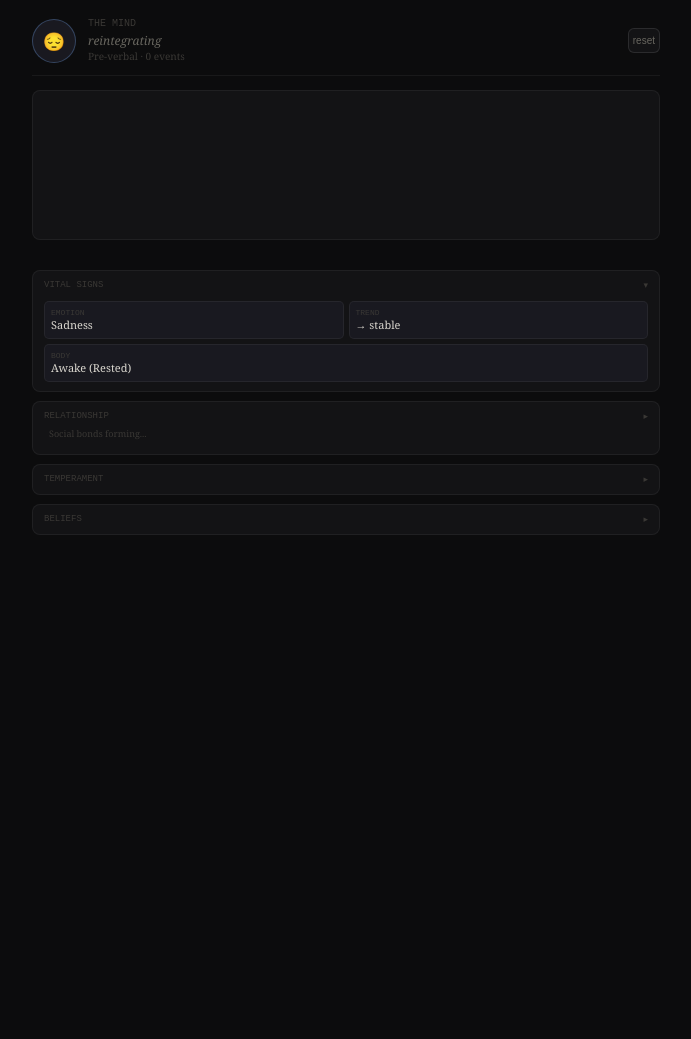
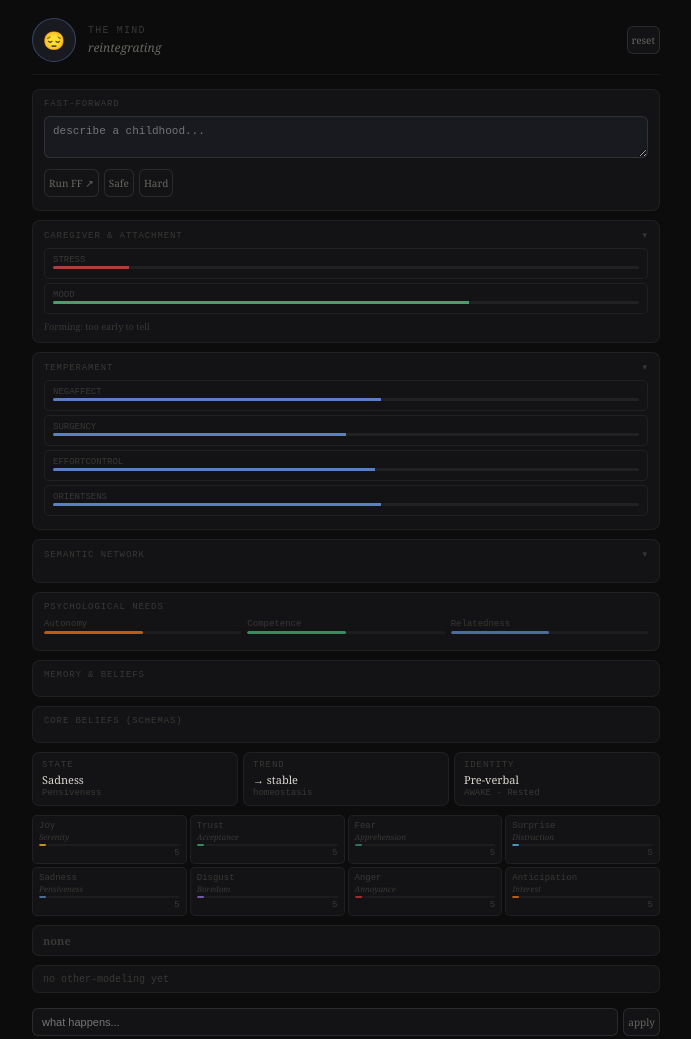
Before and after one commit to KalelTonatiuh/mind-app, a website: page public/index.html in a window 1280 px wide. Shown: the top 1039 px of the page, without its empty margins (294-985 px from the left). Before the commit the page ends 800 px from the top, so only its background shows below. Drawn offline with Linux system fonts and the light colour scheme.

Commit message:
Full dashboard restoration and body logic integration

```diff
--- a/public/index.html
+++ b/public/index.html
@@ -13,30 +13,55 @@
   --f:'Georgia',serif; --m:'Courier New',monospace;
 }
 body { background:var(--bg); color:var(--t); font-family:var(--f); min-height:100vh; padding:18px 16px 60px; max-width:660px; margin:0 auto; }
-
 .header { display:flex; align-items:center; gap:12px; margin-bottom:14px; padding-bottom:12px; border-bottom:0.5px solid var(--b); }
-.avatar { width:44px;height:44px;border-radius:50%;border:1.5px solid var(--b2);background:var(--bg3);display:flex;align-items:center;justify-content:center;font-size:18px; }
-.mind-label { font-size:10px;color:var(--t3);text-transform:uppercase;font-family:var(--m); }
+.avatar { width:44px;height:44px;border-radius:50%;display:flex;align-items:center;justify-content:center;font-size:18px;border:1.5px solid var(--b2);background:var(--bg3);transition:0.5s; flex-shrink:0; }
+.mind-label { font-size:10px;color:var(--t3);letter-spacing:.12em;text-transform:uppercase;font-family:var(--m); }
 .mind-status { font-size:12px;color:var(--t2);font-style:italic;margin-top:3px; }
-
 .panel { border-radius:8px;border:0.5px solid var(--b);background:var(--bg2);padding:9px 11px;margin-bottom:9px; }
-.panel-title { font-size:9px;color:var(--t3);font-family:var(--m);text-transform:uppercase;display:flex;justify-content:space-between;cursor:pointer; }
-
-.grid-2 { display:grid; grid-template-columns: 1fr 1fr; gap:5px; margin-top:10px; }
-.stat-card { border-radius:5px; padding:6px; border:0.5px solid var(--b); background:var(--bg3); }
-.stat-l { font-size:8px; color:var(--t3); text-transform:uppercase; font-family:var(--m); }
-.stat-v { font-size:11px; color:var(--t); }
-
-.evgrid { display:grid; grid-template-columns:repeat(3,1fr); gap:4px; margin-bottom:10px; }
-.evbtn { border-radius:6px; padding:6px 4px; border:0.5px solid var(--b2); background:var(--bg2); font-size:10px; color:var(--t2); cursor:pointer; }
-.evbtn:hover { background:var(--bg3); color:var(--t); }
-
-.thought-stream { border-radius:8px; border:0.5px solid var(--b); background:var(--bg2); padding:12px; min-height:150px; max-height:300px; overflow-y:auto; margin-bottom: 20px;}
-.thought { padding:4px 0; border-bottom:0.5px solid var(--b); font-size:13px; color:var(--t); display:flex; gap:10px; }
-.thought .ts { font-size:9px; color:var(--t3); font-family:var(--m); }
-
-/* Hidden helper elements to prevent JS crashes */
-#egrid, #sem-grid, #mem-list, #need-row, #dn, #bn, #bs, #ts2, #defn, #defd, #def-style, #tom-display, #sem-count, #sem-plasticity, #schema-age, #mem-count { display:none; }
+.panel-title { font-size:9px;color:var(--t3);font-family:var(--m);text-transform:uppercase;letter-spacing:.1em;margin-bottom:7px;display:flex;justify-content:space-between;align-items:center; }
+.ptog { cursor:pointer;color:var(--t3); }
+.sem-grid { display:flex;flex-wrap:wrap;gap:3px; }
+.sem-node { font-size:8px;font-family:var(--m);border-radius:3px;padding:1px 4px;border:0.5px solid var(--b); }
+.need-row { display:flex;gap:6px;margin-bottom:7px; }
+.need-item { flex:1; }
+.need-label { font-size:9px;color:var(--t3);font-family:var(--m);margin-bottom:2px; }
+.need-track { height:3px;border-radius:2px;background:rgba(255,255,255,.04);overflow:hidden; }
+.need-fill { height:100%;border-radius:2px;transition:width .9s; }
+.schema-grid { display:grid;grid-template-columns:1fr 1fr;gap:4px; }
+.si { display:flex;align-items:center;gap:5px; }
+.si .sl { font-size:9px;color:var(--t3);font-family:var(--m);flex:1;overflow:hidden;text-overflow:ellipsis;white-space:nowrap; }
+.si .st { height:2px;flex:1;border-radius:1px;background:rgba(255,255,255,.04);overflow:hidden; }
+.si .sf { height:100%;border-radius:1px;transition:width .9s; }
+.si .sv { font-size:9px;color:var(--t3);font-family:var(--m);min-width:18px;text-align:right; }
+.mem-list { max-height:72px;overflow-y:auto; }
+.mem-item { font-size:10px;color:var(--t3);font-family:var(--m);padding:2px 0;border-bottom:0.5px solid var(--b);display:flex;gap:5px; }
+.state-row { display:flex;gap:5px;margin-bottom:9px; }
+.scard { flex:1;min-width:0;border-radius:7px;padding:7px 9px;border:0.5px solid var(--b);background:var(--bg2); }
+.sc-l { font-size:9px;color:var(--t3);text-transform:uppercase;letter-spacing:.1em;margin-bottom:2px;font-family:var(--m); }
+.sc-v { font-size:11px;color:var(--t);overflow:hidden;white-space:nowrap; }
+.sc-s { font-size:9px;color:var(--t3);margin-top:1px;font-family:var(--m);overflow:hidden; }
+.egrid { display:grid;grid-template-columns:repeat(4,1fr);gap:3px;margin-bottom:9px; }
+.ebar { border-radius:5px;padding:5px 6px;border:0.5px solid var(--b);background:var(--bg2); }
+.ebar .el { font-size:9px;color:var(--t3);font-family:var(--m); }
+.ebar .ei { font-size:8px;color:var(--t3);font-style:italic;margin-bottom:2px; }
+.ebar .et { height:2px;border-radius:1px;background:rgba(255,255,255,.04);overflow:hidden;margin-bottom:2px; }
+.ebar .ef { height:100%;border-radius:1px;transition:width .8s; }
+.ebar .ev { font-size:9px;color:var(--t3);text-align:right;font-family:var(--m); }
+.def-row { border-radius:7px;padding:7px 10px;border:0.5px solid var(--b);background:var(--bg2);margin-bottom:9px;display:flex;align-items:baseline;gap:8px; min-height:30px; }
+.def-n { font-size:11px;color:var(--t); }
+.tom-row { border-radius:7px;padding:7px 10px;border:0.5px solid var(--b);background:var(--bg2);margin-bottom:9px;font-size:10px;color:var(--t3);font-family:var(--m); min-height:28px; display:flex; align-items:center; gap:8px;}
+.evgrid { display:grid;grid-template-columns:repeat(3,1fr);gap:4px;margin-bottom:6px; }
+.evbtn { border-radius:6px;padding:6px 4px;border:0.5px solid var(--b2);background:var(--bg2);font-size:10px;font-family:var(--f);color:var(--t2);cursor:pointer; }
+.custom-row { display:flex;gap:5px;margin-bottom:11px; }
+.custom-row input { flex:1;border-radius:6px;padding:6px 9px;border:0.5px solid var(--b2);background:var(--bg2);font-size:11px;color:var(--t);outline:none; }
+.thought-stream { border-radius:8px;border:0.5px solid var(--b);background:var(--bg2);padding:12px;min-height:130px;max-height:320px;overflow-y:auto; }
+.thought { padding:4px 0;border-bottom:0.5px solid var(--b);font-size:12px;line-height:1.75;color:var(--t);display:flex;gap:7px; }
+.thought .ts { font-size:9px;color:var(--t3);font-family:var(--m); }
+.tbar { border-radius:5px;padding:6px 8px;border:0.5px solid var(--b);background:var(--bg2); margin-bottom:4px; }
+.tbar-label { font-size:9px;color:var(--t3);font-family:var(--m);text-transform:uppercase;margin-bottom:1px; }
+.tbar-track { height:3px;border-radius:2px;background:rgba(255,255,255,.06);overflow:hidden;margin-bottom:3px; }
+.tbar-fill { height:100%;transition:width .6s; }
+.tbar-desc { font-size:9px;color:var(--t3);font-style:italic; }
 </style>
 </head>
 <body>
@@ -46,46 +71,82 @@ body { background:var(--bg); color:var(--t); font-family:var(--f); min-height:10
   <div style="flex:1">
     <div class="mind-label">The Mind</div>
     <div class="mind-status" id="status">...</div>
-    <div id="dev-stage" style="font-size:10px; color:var(--t3)">Pre-verbal</div>
   </div>
   <button class="evbtn" onclick="resetMind()">reset</button>
 </div>
 
-<div class="thought-stream" id="stream"></div>
-
-<div class="evgrid" id="evgrid"></div>
-
-<div class="panel" id="p-state">
-  <div class="panel-title" onclick="togglePanel('p-state','b-state')"><span>Vital Signs</span> <span class="ptog">▾</span></div>
-  <div class="grid-2" id="b-state">
-    <div class="stat-card"><div class="stat-l">Emotion</div><div class="stat-v" id="ds">Neutral</div></div>
-    <div class="stat-card"><div class="stat-l">Trend</div><div class="stat-v" id="tv">Stable</div></div>
-    <div class="stat-card" style="grid-column: span 2;"><div class="stat-l">Body</div><div class="stat-v" id="dev-plasticity">Awake</div></div>
-  </div>
+<div class="panel" id="p-ff">
+    <div class="panel-title">Fast-Forward</div>
+    <textarea id="ff-input" style="width:100%;background:var(--bg3);border:0.5px solid var(--b2);color:white;font-size:11px;padding:8px;border-radius:6px;margin-bottom:6px;" rows="2" placeholder="describe a childhood..."></textarea>
+    <div style="display:flex; gap:5px;">
+        <button class="evbtn" onclick="fastForward()">Run FF ↗</button>
+        <button class="evbtn" onclick="fastForwardPreset('safe')">Safe</button>
+        <button class="evbtn" onclick="fastForwardPreset('hard')">Hard</button>
+    </div>
+    <div id="ff-progress" style="font-size:9px;color:var(--t3);margin-top:4px;"></div>
 </div>
 
-<div class="panel" id="p-care">
-  <div class="panel-title" onclick="togglePanel('p-care','cg-grid')"><span>Relationship</span> <span class="ptog">▸</span></div>
-  <div class="grid-2" id="cg-grid" style="display:none"></div>
-  <div id="cg-iwm" style="font-size:9px; color:var(--t3); padding:5px;"></div>
+<div class="panel" id="p-cg">
+    <div class="panel-title"><span>Caregiver & Attachment</span><span class="ptog" onclick="togglePanel('p-cg','b-cg')">▾</span></div>
+    <div id="b-cg">
+        <div id="cg-grid"></div>
+        <div id="cg-iwm" style="font-size:9px;color:var(--t3);margin-top:6px;"></div>
+    </div>
 </div>
 
 <div class="panel" id="p-temp">
-  <div class="panel-title" onclick="togglePanel('p-temp','temp-grid')"><span>Temperament</span> <span class="ptog">▸</span></div>
-  <div class="grid-2" id="temp-grid" style="display:none"></div>
+    <div class="panel-title"><span>Temperament</span><span class="ptog" onclick="togglePanel('p-temp','b-temp')">▾</span></div>
+    <div id="b-temp"><div id="temp-grid"></div></div>
+</div>
+
+<div class="panel" id="p-sem">
+    <div class="panel-title"><span>Semantic Network</span><span class="ptog" onclick="togglePanel('p-sem','b-sem')">▾</span></div>
+    <div id="b-sem">
+        <div class="sem-grid" id="sem-grid"></div>
+        <div id="sem-plasticity" style="font-size:9px;color:var(--t3);margin-top:6px;"></div>
+        <div id="sem-count" style="display:none"></div>
+    </div>
+</div>
+
+<div class="panel" id="p-needs">
+    <div class="panel-title">Psychological Needs</div>
+    <div class="need-row" id="need-row"></div>
+</div>
+
+<div class="panel" id="p-mem">
+    <div class="panel-title"><span>Memory & Beliefs</span><span id="mem-count" style="margin-left:auto;opacity:0.5"></span></div>
+    <div class="mem-list" id="mem-list"></div>
 </div>
 
 <div class="panel" id="p-core">
-  <div class="panel-title" onclick="togglePanel('p-core','schema-grid')"><span>Beliefs</span> <span class="ptog">▸</span></div>
-  <div class="grid-2" id="schema-grid" style="display:none"></div>
+    <div class="panel-title">Core Beliefs (Schemas)</div>
+    <div class="schema-grid" id="schema-grid"></div>
+    <div id="schema-age" style="display:none"></div>
 </div>
 
-<!-- Technical placeholders -->
-<div id="egrid"></div><div id="sem-grid"></div><div id="mem-list"></div><div id="need-row"></div>
-<div id="dn"></div><div id="bn"></div><div id="bs"></div><div id="ts2"></div>
-<div id="defn"></div><div id="defd"></div><div id="def-style"></div>
-<div id="tom-display"></div><div id="sem-count"></div><div id="sem-plasticity"></div>
-<div id="schema-age"></div><div id="mem-count"></div>
+<div class="state-row">
+  <div class="scard"><div class="sc-l">State</div><div class="sc-v" id="ds">Neutral</div><div class="sc-s" id="dn">—</div></div>
+  <div class="scard"><div class="sc-l">Trend</div><div class="sc-v" id="tv">→ stable</div><div class="sc-s" id="ts2">—</div></div>
+  <div class="scard"><div class="sc-l">Identity</div><div class="sc-v" id="dev-stage">Pre-verbal</div><div class="sc-s" id="dev-plasticity">—</div></div>
+</div>
+
+<div class="egrid" id="egrid"></div>
+
+<div class="def-row">
+  <div class="def-n" id="defn" style="font-weight:bold">none</div>
+  <div class="def-n" id="def-style" style="margin-left:auto;opacity:0.5;font-size:9px"></div>
+</div>
+<div id="defd" style="display:none"></div>
+
+<div class="tom-row"><span id="tom-display">...</span></div>
+
+<div class="evgrid" id="evgrid"></div>
+<div class="custom-row">
+  <input type="text" id="ci" placeholder="what happens..." />
+  <button class="evbtn" onclick="sendCustom()">apply</button>
+</div>
+
+<div class="thought-stream" id="stream"></div>
 
 <script src="js/01-primes.js"></script>
 <script src="js/02-network.js"></script>
--- a/public/js/14-render.js
+++ b/public/js/14-render.js
@@ -1,80 +1,85 @@
-function friendly(val) {
-  if (val > 0.8) return "Very High";
-  if (val > 0.6) return "High";
-  if (val > 0.4) return "Moderate";
-  if (val > 0.2) return "Low";
-  return "Very Low";
-}
-
 function render(){
   const[dk,dv]=dominant(),em=EM[dk];
-  const tr=getTrend(),dev=getDevStage();
+  const d=getDyad(),def=getDefense(),tr=getTrend(),dev=getDevStage();
 
-  // Basic Header Info
-  const av = document.getElementById('av');
-  if(av) {
-    av.textContent=em.icon;
-    av.style.borderColor=em.c+'88';
-  }
+  // Avatar and Status
+  document.getElementById('av').textContent=em.icon;
+  document.getElementById('av').style.borderColor=em.c+'88';
+  document.getElementById('av').style.opacity = BODY.isAsleep ? '0.3' : '1';
+  document.getElementById('status').textContent= (NARRATIVE_SELF.strength > 0.2 ? ' "'+p(NARRATIVE_SELF.phrases)+'"' : FUNC[dk]);
 
-  const status = document.getElementById('status');
-  if(status) status.textContent = (NARRATIVE_SELF.strength > 0.2 ? '"'+p(NARRATIVE_SELF.phrases)+'"' : FUNC[dk]);
+  // State Cards
+  document.getElementById('ds').textContent=em.label;
+  document.getElementById('dn').textContent=tier(dk,dv);
+  document.getElementById('tv').textContent=tr.l;
+  document.getElementById('ts2').textContent=tr.s;
+  document.getElementById('dev-stage').textContent=dev.name;
 
-  const devStage = document.getElementById('dev-stage');
-  if(devStage) devStage.textContent = `${dev.name} · ${eventCount} events`;
+  // Body Stats in the Identity Card
+  document.getElementById('dev-plasticity').textContent =
+    (BODY.isAsleep ? 'SLEEPING' : 'AWAKE') + ' · ' +
+    (BODY.fatigue > 70 ? 'Exhausted' : BODY.fatigue > 30 ? 'Tired' : 'Rested');
 
-  // Vital Signs
-  const ds = document.getElementById('ds');
-  if(ds) ds.textContent = em.label;
+  // Emotion Bars
+  const g=document.getElementById('egrid');g.innerHTML='';
+  Object.entries(EM).forEach(([k,e])=>{
+    const v=Math.round(state[k]);
+    const el=document.createElement('div');el.className='ebar';
+    el.innerHTML=`<div class="el">${e.label}</div><div class="ei">${tier(k,v)}</div>
+      <div class="et"><div class="ef" style="width:${v}%;background:${e.c}"></div></div>
+      <div class="ev">${v}</div>`;
+    g.appendChild(el);
+  });
 
-  const tv = document.getElementById('tv');
-  if(tv) tv.textContent = tr.l;
+  // Semantic Grid
+  const sg=document.getElementById('sem-grid');sg.innerHTML='';
+  Object.values(nodes).filter(n => n.activation > 0.05).forEach(n=>{
+    const el=document.createElement('div');el.className='sem-node';
+    el.style.background = `rgba(255,255,255,${n.activation*0.2})`;
+    el.textContent=n.id.toLowerCase();
+    sg.appendChild(el);
+  });
 
-  const devPlas = document.getElementById('dev-plasticity');
-  if(devPlas) {
-    const bodyText = BODY.isAsleep ? 'Sleeping' : 'Awake';
-    const stressText = BODY.fatigue > 70 ? 'Exhausted' : BODY.fatigue > 30 ? 'Tired' : 'Rested';
-    devPlas.textContent = `${bodyText} (${stressText})`;
-  }
+  // Caregiver Panel
+  const cgg = document.getElementById('cg-grid'); cgg.innerHTML='';
+  [{l:'Stress',v:CAREGIVER.stress,c:'#a84040'},{l:'Mood',v:CAREGIVER.mood,c:'#4a9e6b'}].forEach(item => {
+    const el = document.createElement('div'); el.className='tbar';
+    const pct = Math.round(item.v * 100);
+    el.innerHTML=`<div class="tbar-label">${item.l}</div><div class="tbar-track"><div class="tbar-fill" style="width:${pct}%;background:${item.c}"></div></div>`;
+    cgg.appendChild(el);
+  });
+  document.getElementById('cg-iwm').textContent = getAttachmentStyle().name + ': ' + getAttachmentStyle().desc;
 
-  // Caregiver / Attachment
-  const att = getAttachmentStyle();
-  const iwmEl = document.getElementById('cg-iwm');
-  if(iwmEl) iwmEl.innerHTML = (IWM.sampleCount < 3) ? 'Social bonds forming...' : `<b style="color:${att.color}">${att.name}</b>: ${att.desc}`;
+  // Temperament Panel
+  const tg = document.getElementById('temp-grid'); tg.innerHTML='';
+  Object.entries(TEMP).forEach(([k,v]) => {
+    if(k==='noiseFloor') return;
+    const el = document.createElement('div'); el.className='tbar';
+    el.innerHTML=`<div class="tbar-label">${k}</div><div class="tbar-track"><div class="tbar-fill" style="width:${Math.round(v*100)}%;background:#5b7fc4"></div></div>`;
+    tg.appendChild(el);
+  });
 
-  const cgg = document.getElementById('cg-grid');
-  if(cgg) {
-    cgg.innerHTML=`<div class="stat-card"><div class="stat-l">C.G. Stress</div><div class="stat-v">${friendly(CAREGIVER.stress)}</div></div>` +
-                  `<div class="stat-card"><div class="stat-l">C.G. Mood</div><div class="stat-v">${friendly(CAREGIVER.mood)}</div></div>`;
-  }
-
-  // Temperament
-  const tg = document.getElementById('temp-grid');
-  if(tg) {
-    tg.innerHTML='';
-    const TEMP_DEFS = [
-      { key:'negAffect', label:'Sensitivity' },
-      { key:'surgency', label:'Sociability' },
-      { key:'effortControl',label:'Regulation' },
-      { key:'orientSens', label:'Curiosity' },
-    ];
-    TEMP_DEFS.forEach(td => {
-      const el = document.createElement('div'); el.className='stat-card';
-      el.innerHTML=`<div class="stat-l">${td.label}</div><div class="stat-v">${friendly(TEMP[td.key])}</div>`;
-      tg.appendChild(el);
-    });
-  }
+  // Needs Row
+  const nr=document.getElementById('need-row');nr.innerHTML='';
+  Object.values(NEEDS).forEach(n=>{
+    const el=document.createElement('div');el.className='need-item';
+    el.innerHTML=`<div class="need-label">${n.label}</div><div class="need-track"><div class="need-fill" style="width:${Math.round(n.val)}%;background:${n.color}"></div></div>`;
+    nr.appendChild(el);
+  });
 
   // Schemas
-  const schg=document.getElementById('schema-grid');
-  if(schg) {
-    schg.innerHTML='';
-    Object.values(SCHEMAS).forEach(s=>{
-      if (s.strength > 0.1) {
-        const el=document.createElement('div'); el.className='stat-card';
-        el.innerHTML=`<div class="stat-l">Belief</div><div class="stat-v">${s.label}</div>`;
-        schg.appendChild(el);
-      }
-    });
-  }
+  const schg=document.getElementById('schema-grid');schg.innerHTML='';
+  Object.values(SCHEMAS).forEach(s=>{
+    if(s.strength < 0.1) return;
+    const el=document.createElement('div');el.className='si';
+    el.innerHTML=`<div class="sl">${s.label}</div><div class="st"><div class="sf" style="width:${Math.round(s.strength*100)}%;background:${s.color}"></div></div>`;
+    schg.appendChild(el);
+  });
+
+  // Defense
+  document.getElementById('defn').textContent = def ? def.def : 'none';
+  document.getElementById('defn').style.color = def ? def.c : 'var(--t3)';
+
+  // ToM
+  document.getElementById('tom-display').textContent = tomState ? tomState.label : 'no other-modeling yet';
 }
--- a/public/js/15-main.js
+++ b/public/js/15-main.js
@@ -85,10 +85,9 @@ function resetMind(){
 function togglePanel(pid, bid) {
   const body = document.getElementById(bid);
   const parent = document.getElementById(pid);
-  const tog = parent.querySelector('.ptog'); // Find the button inside the panel
-
+  const tog = parent.querySelector('.ptog');
   if (body.style.display === 'none') {
-    body.style.display = 'grid'; // Use grid for the stat cards
+    body.style.display = 'block';
     if (tog) tog.textContent = '▾';
   } else {
     body.style.display = 'none';
```
